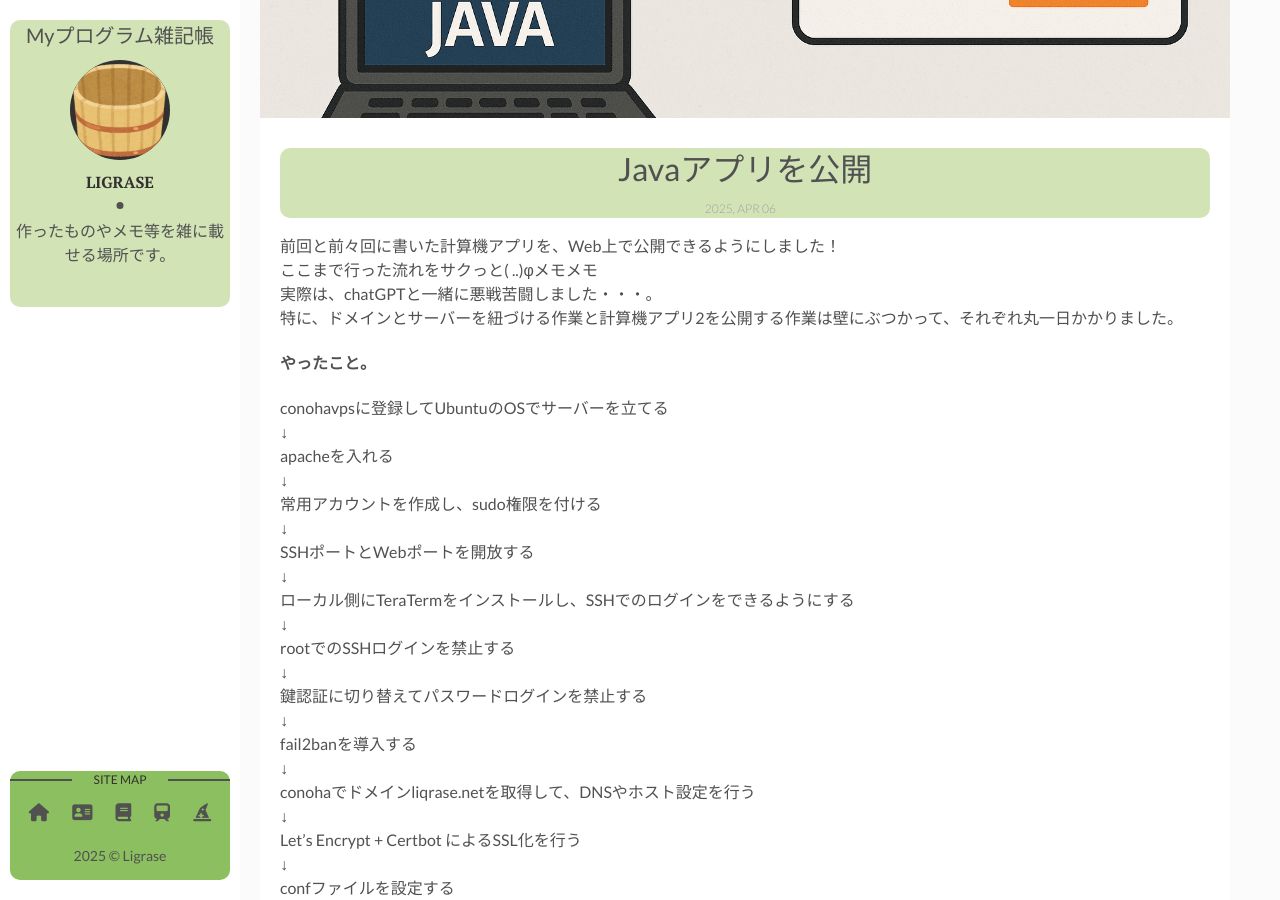
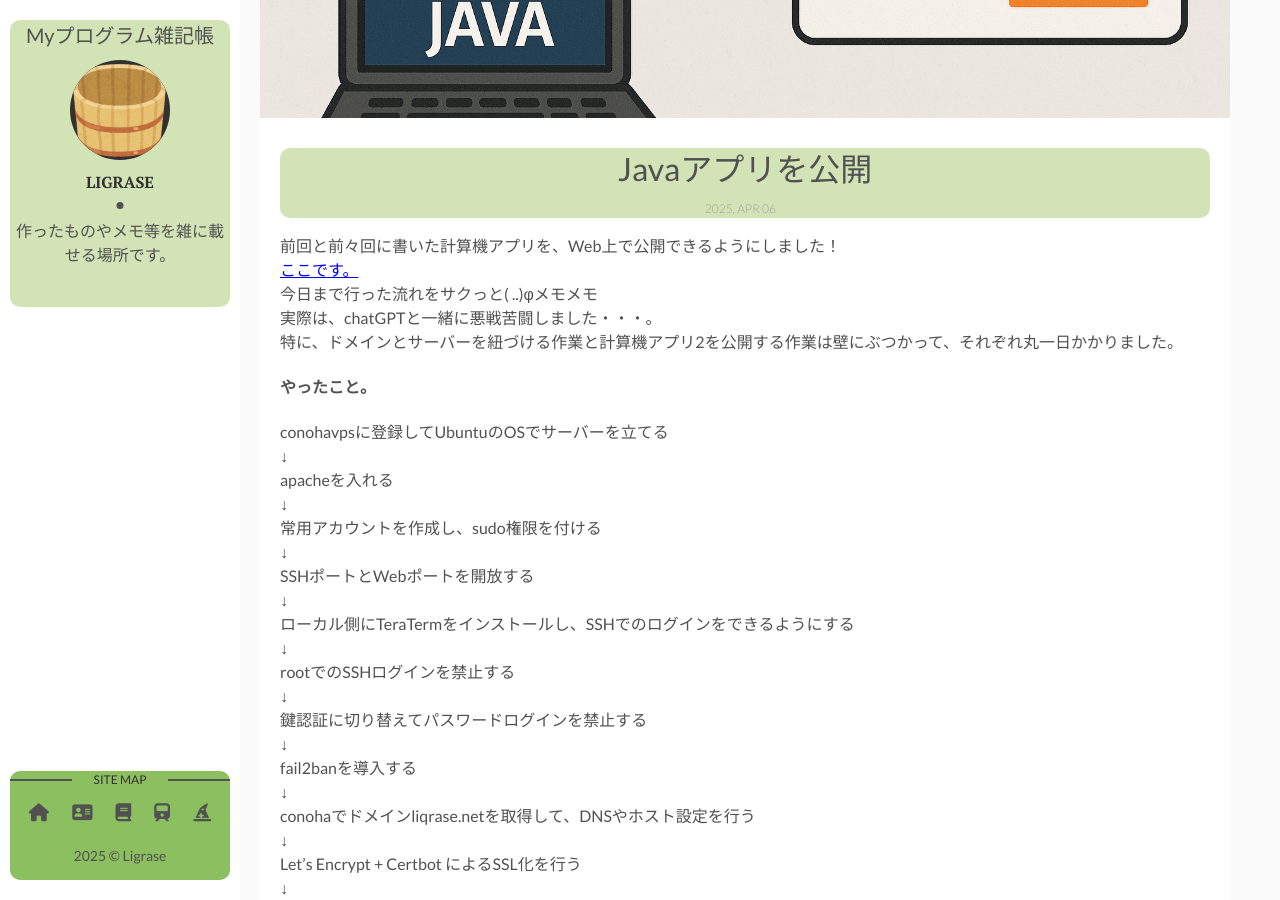
Before and after one commit to Liqrase/diary-1, a Jekyll site: the page built from _posts/2025-04-06-vpskotiku.markdown, in a window 1280 px wide and 900 px high, scrolled down 402 px. Built offline with Jekyll 4.4.1, drawn with Linux system fonts in a browser that asks for light colours; nearby versions of some CDN libraries.

Commit message:
250406-b

```diff
--- a/_posts/2025-04-06-vpskotiku.markdown
+++ b/_posts/2025-04-06-vpskotiku.markdown
@@ -8,7 +8,8 @@ fig-caption: # Add figcaption (optional)
 tags: [java]
 ---
 前回と前々回に書いた計算機アプリを、Web上で公開できるようにしました！<br>
-ここまで行った流れをサクっと( ..)φメモメモ<br>
+[ここです。](https://www.liqrase.net/appra.html)<br>
+今日まで行った流れをサクっと( ..)φメモメモ<br>
 実際は、chatGPTと一緒に悪戦苦闘しました・・・。<br>
 特に、ドメインとサーバーを紐づける作業と計算機アプリ2を公開する作業は壁にぶつかって、それぞれ丸一日かかりました。
 
```
